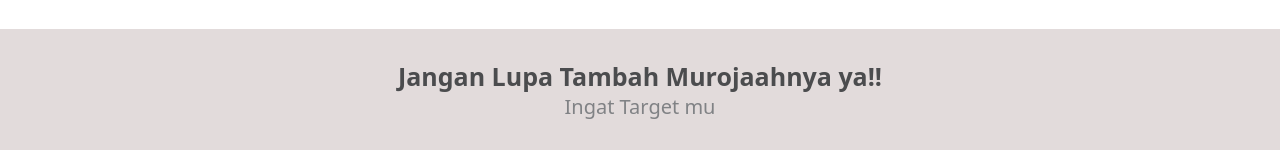
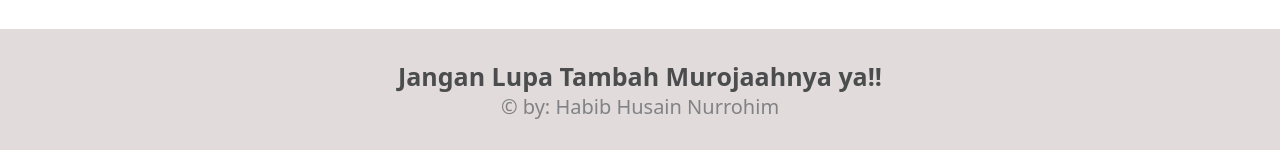
Before and after one commit to Habibhusain/Pencatatan_Murojaah, a PHP site: page / in a window 1280 px wide. Shown: the part 836-986 px from the top of the page. Run offline with PHP 8.4, Linux system fonts and the light colour scheme; data comes from the database, SQL or seed files in the repository.

Commit message:
menambahkan copyright

```diff
--- a/index.php
+++ b/index.php
@@ -94,7 +94,7 @@ require "db/db.php";
             <div class="copy-box">
                 <div class="copy-boxes">
                 <h3>Jangan Lupa Tambah Murojaahnya ya!!</h3>
-                <p>Ingat Target mu </p>
+                <p>&copy; by: Habib Husain Nurrohim </p>
 
                 </div>
             </div>
```
